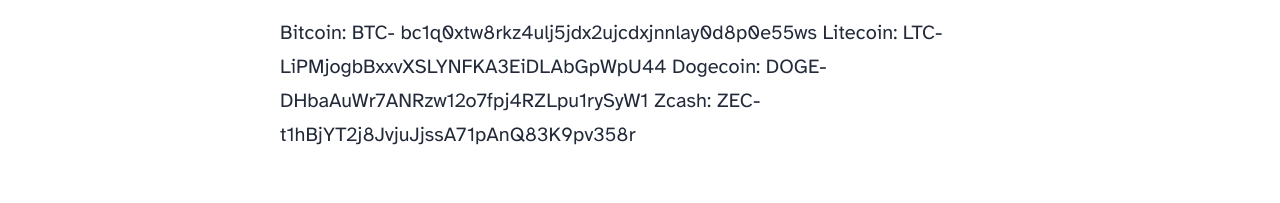
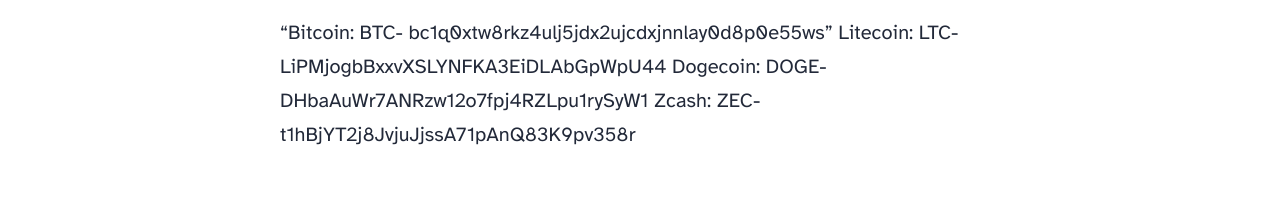
Before and after one commit to randa113/soft-paper-46a9, an Astro site: page /blog/second-post in a window 1280 px wide. Shown: the part 1022-1225 px from the top of the page. Built offline with nearby package versions, Linux system fonts and the light colour scheme; Astro itself is replaced by a stand-in of ours.

Commit message:
Update second-post.md

```diff
--- a/src/content/blog/second-post.md
+++ b/src/content/blog/second-post.md
@@ -7,7 +7,7 @@ heroImage: "/blog-placeholder-4.jpg"
 
 <h1>Help me with my website cost!</h1>
 
-Bitcoin: BTC- bc1q0xtw8rkz4ulj5jdx2ujcdxjnnlay0d8p0e55ws
+"Bitcoin: BTC- bc1q0xtw8rkz4ulj5jdx2ujcdxjnnlay0d8p0e55ws"
 Litecoin: LTC- LiPMjogbBxxvXSLYNFKA3EiDLAbGpWpU44
 Dogecoin: DOGE- DHbaAuWr7ANRzw12o7fpj4RZLpu1rySyW1
 Zcash: ZEC- t1hBjYT2j8JvjuJjssA71pAnQ83K9pv358r
```
